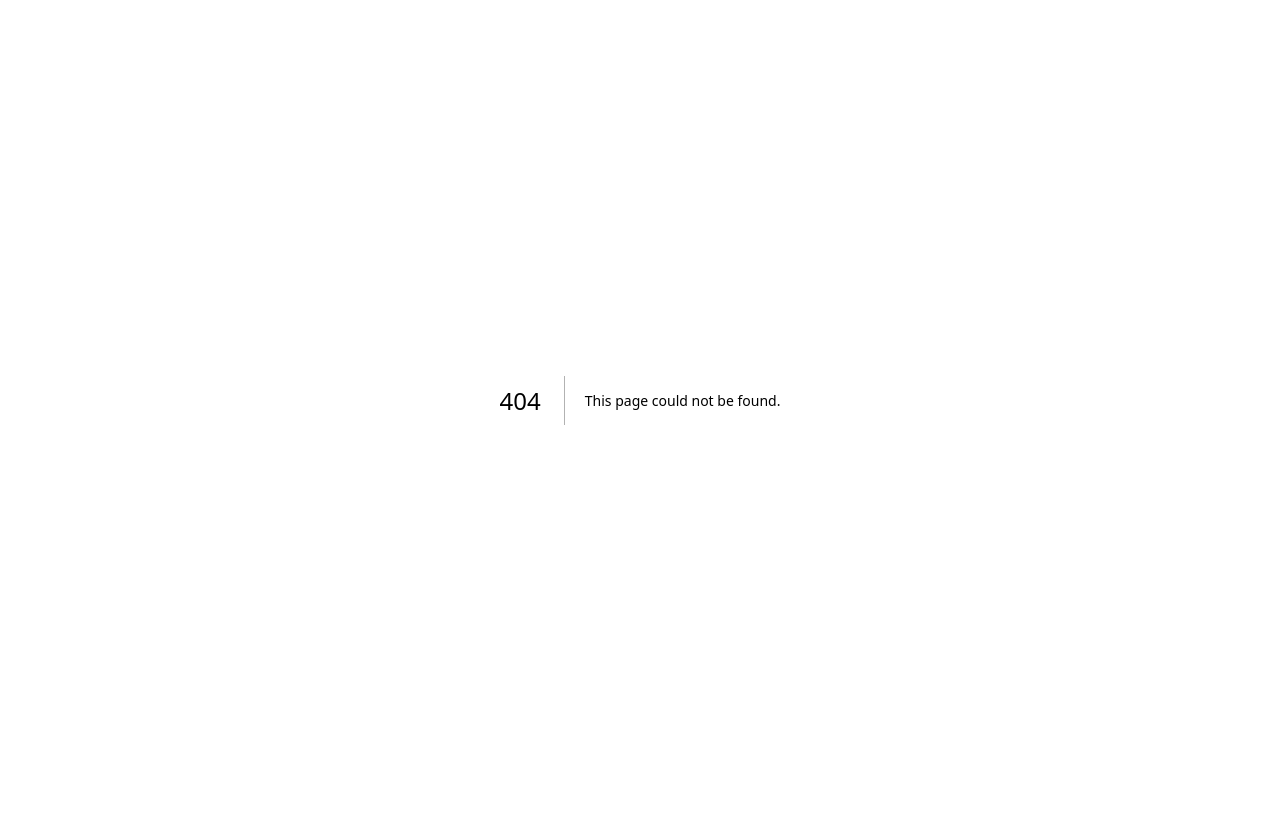
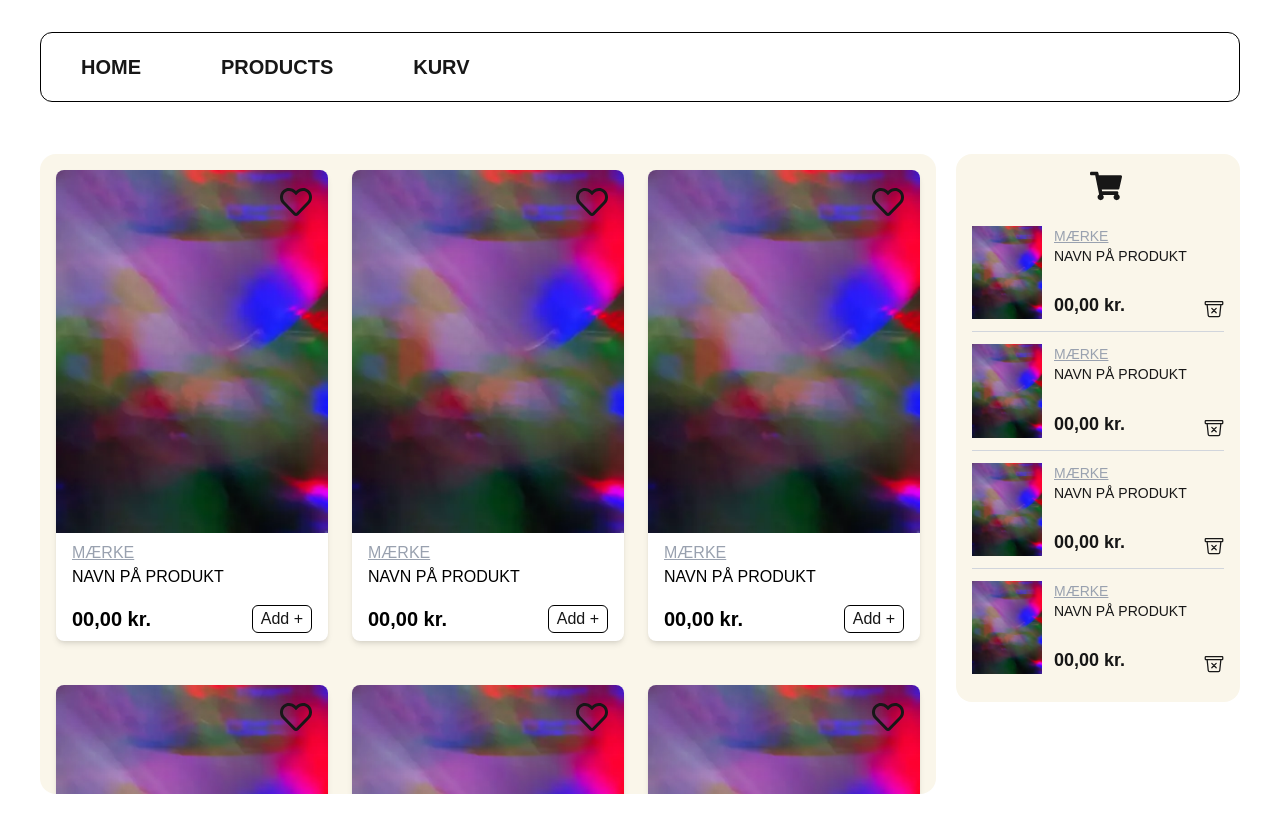
Before and after one commit to KatKhir/simpel-shop-opgave, a Next.js app: page /productListPage in a window 1280 px wide. Before the commit this address had no page. Built offline with nearby package versions, Linux system fonts and the light colour scheme.

Commit message:
feat: refactor product list and basket components; add new BasketList and FavoriteIcon components

```diff
--- /dev/null
+++ b/src/app/productListPage/page.js
@@ -0,0 +1,16 @@
+import Image from "next/image";
+import ProductList from "@/components/ProductList";
+import BasketList from "@/components/BasketList";
+import Header from "@/components/Header";
+
+export default function Home() {
+  return (
+    <div>
+      <Header />
+      <div className="flex">
+        <ProductList />
+        <BasketList />
+      </div>
+    </div>
+  );
+}
--- a/src/components/Basket.jsx
+++ b/src/components/BasketList.jsx
@@ -9,7 +9,7 @@ const Basket = () => {
       </div>
       <ul className="justify-center items-start">
         <li className="flex gap-3 mb-3">
-          <img src="/img/farver.webp" alt="Billede af faver" width={70} height={80} />
+          <img src="/farver.webp" alt="Billede af faver" width={70} height={80} />
           <div className="flex flex-col justify-between w-full">
             <div>
               <h3 className="text-sm text-gray-400 underline decoration-gray-400 underline-offset-2.5">MÆRKE</h3>
@@ -23,7 +23,7 @@ const Basket = () => {
         </li>
         <hr className="border-0.5 border-gray-300 mb-3 mr-4" />
         <li className="flex gap-3 mb-3">
-          <img src="/img/farver.webp" alt="Billede af faver" width={70} height={80} />
+          <img src="/farver.webp" alt="Billede af faver" width={70} height={80} />
           <div className="flex flex-col justify-between w-full">
             <div>
               <h3 className="text-sm text-gray-400 underline decoration-gray-400 underline-offset-2.5">MÆRKE</h3>
@@ -37,7 +37,7 @@ const Basket = () => {
         </li>
         <hr className="border-0.5 border-gray-300 mb-3 mr-4" />
         <li className="flex gap-3 mb-3">
-          <img src="/img/farver.webp" alt="Billede af faver" width={70} height={80} />
+          <img src="/farver.webp" alt="Billede af faver" width={70} height={80} />
           <div className="flex flex-col justify-between w-full">
             <div>
               <h3 className="text-sm text-gray-400 underline decoration-gray-400 underline-offset-2.5">MÆRKE</h3>
@@ -51,7 +51,7 @@ const Basket = () => {
         </li>
         <hr className="border-0.5 border-gray-300 mb-3 mr-4" />
         <li className="flex gap-3 mb-3">
-          <img src="/img/farver.webp" alt="Billede af faver" width={70} height={80} />
+          <img src="/farver.webp" alt="Billede af faver" width={70} height={80} />
           <div className="flex flex-col justify-between w-full">
             <div>
               <h3 className="text-sm text-gray-400 underline decoration-gray-400 underline-offset-2.5">MÆRKE</h3>
--- a/src/components/ProductList.jsx
+++ b/src/components/ProductList.jsx
@@ -3,12 +3,12 @@ import FavoriteIcon from "./FavoriteIcon";
 const ProductList = () => {
   return (
     <div className="flex justify-start ">
-      <div className="w-[70vw] bg-[#FAF6EA]  rounded-2xl p-4 mr-5 mt-5 mb-5 ml-10">
+      <div className="w-[70vw] h-[80vh] overflow-y-auto bg-[#FAF6EA] rounded-2xl p-4 mr-5 mt-5 mb-5 ml-10">
         <ul className="grid grid-cols-[repeat(auto-fit,minmax(240px,1fr))] gap-6 justify-center">
           <li className="bg-white  w-fit mb-5 rounded-lg shadow-md">
             <div className="relative">
               <FavoriteIcon />
-              <img className="rounded-t-lg" src="/img/farver.webp" alt="Billede af faver" width={300} height={400} />
+              <img className="rounded-t-lg" src="/farver.webp" alt="Billede af faver" width={300} height={400} />
             </div>
             <div className="pl-4 py-2 pr-4">
               <h3 className="text-gray-400 underline decoration-gray-400 underline-offset-2.5">MÆRKE</h3>
@@ -22,7 +22,7 @@ const ProductList = () => {
           <li className="bg-white  w-fit mb-5 rounded-lg shadow-md">
             <div className="relative">
               <FavoriteIcon />
-              <img className="rounded-t-lg" src="/img/farver.webp" alt="Billede af faver" width={300} height={400} />
+              <img className="rounded-t-lg" src="/farver.webp" alt="Billede af faver" width={300} height={400} />
             </div>
             <div className="pl-4 py-2 pr-4">
               <h3 className="text-gray-400 underline decoration-gray-400 underline-offset-2.5">MÆRKE</h3>
@@ -36,7 +36,7 @@ const ProductList = () => {
           <li className="bg-white  w-fit mb-5 rounded-lg shadow-md">
             <div className="relative">
               <FavoriteIcon />
-              <img className="rounded-t-lg" src="/img/farver.webp" alt="Billede af faver" width={300} height={400} />
+              <img className="rounded-t-lg" src="/farver.webp" alt="Billede af faver" width={300} height={400} />
             </div>
             <div className="pl-4 py-2 pr-4">
               <h3 className="text-gray-400 underline decoration-gray-400 underline-offset-2.5">MÆRKE</h3>
@@ -50,7 +50,7 @@ const ProductList = () => {
           <li className="bg-white  w-fit mb-5 rounded-lg shadow-md">
             <div className="relative">
               <FavoriteIcon />
-              <img className="rounded-t-lg" src="/img/farver.webp" alt="Billede af faver" width={300} height={400} />
+              <img className="rounded-t-lg" src="/farver.webp" alt="Billede af faver" width={300} height={400} />
             </div>
             <div className="pl-4 py-2 pr-4">
               <h3 className="text-gray-400 underline decoration-gray-400 underline-offset-2.5">MÆRKE</h3>
@@ -64,7 +64,7 @@ const ProductList = () => {
           <li className="bg-white  w-fit mb-5 rounded-lg shadow-md">
             <div className="relative">
               <FavoriteIcon />
-              <img className="rounded-t-lg" src="/img/farver.webp" alt="Billede af faver" width={300} height={400} />
+              <img className="rounded-t-lg" src="/farver.webp" alt="Billede af faver" width={300} height={400} />
             </div>
             <div className="pl-4 py-2 pr-4">
               <h3 className="text-gray-400 underline decoration-gray-400 underline-offset-2.5">MÆRKE</h3>
@@ -78,7 +78,7 @@ const ProductList = () => {
           <li className="bg-white  w-fit mb-5 rounded-lg shadow-md">
             <div className="relative">
               <FavoriteIcon />
-              <img className="rounded-t-lg" src="/img/farver.webp" alt="Billede af faver" width={300} height={400} />
+              <img className="rounded-t-lg" src="/farver.webp" alt="Billede af faver" width={300} height={400} />
             </div>
             <div className="pl-4 py-2 pr-4">
               <h3 className="text-gray-400 underline decoration-gray-400 underline-offset-2.5">MÆRKE</h3>
@@ -92,7 +92,7 @@ const ProductList = () => {
           <li className="bg-white  w-fit mb-5 rounded-lg shadow-md">
             <div className="relative">
               <FavoriteIcon />
-              <img className="rounded-t-lg" src="/img/farver.webp" alt="Billede af faver" width={300} height={400} />
+              <img className="rounded-t-lg" src="/farver.webp" alt="Billede af faver" width={300} height={400} />
             </div>
             <div className="pl-4 py-2 pr-4">
               <h3 className="text-gray-400 underline decoration-gray-400 underline-offset-2.5">MÆRKE</h3>
```
Also changed, not shown: public/farver.webp (added), src/components/FavoriteIcon.jsx (renamed from src/components/FavoriteElement.jsx).
